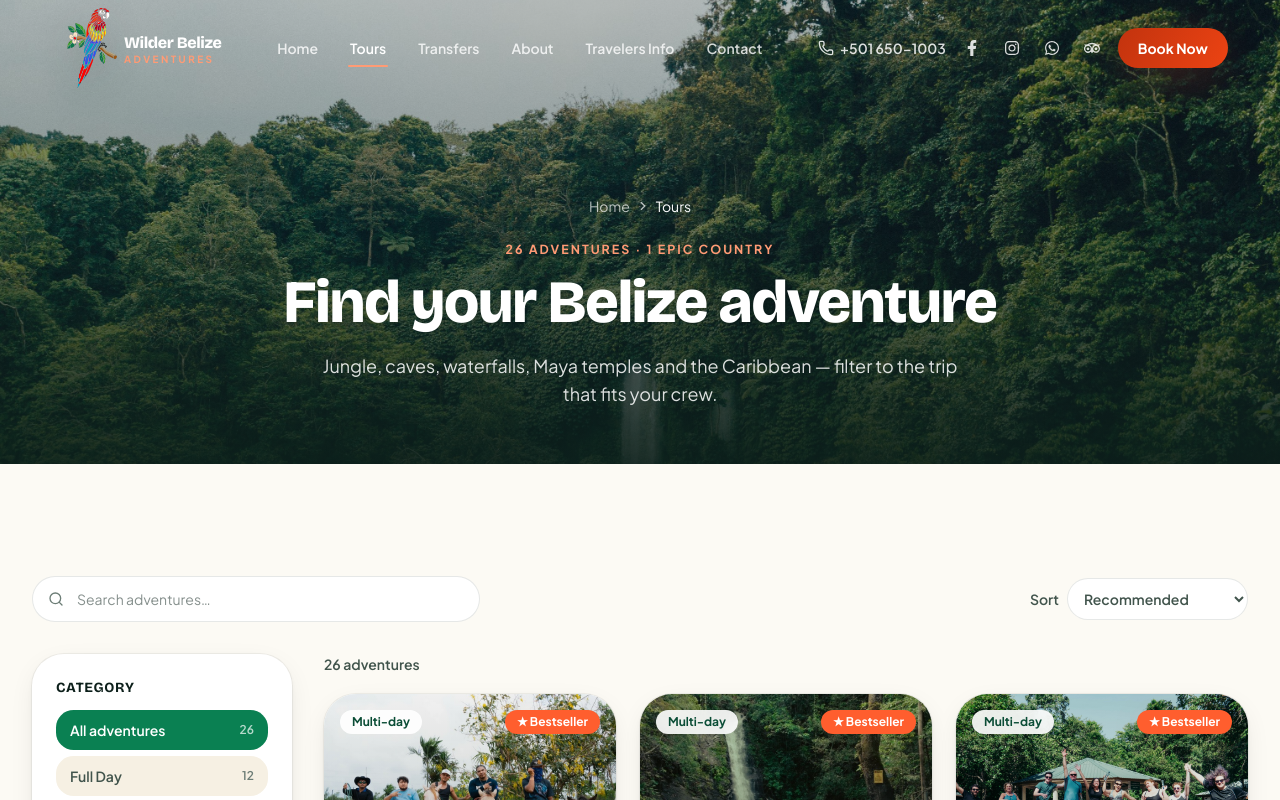
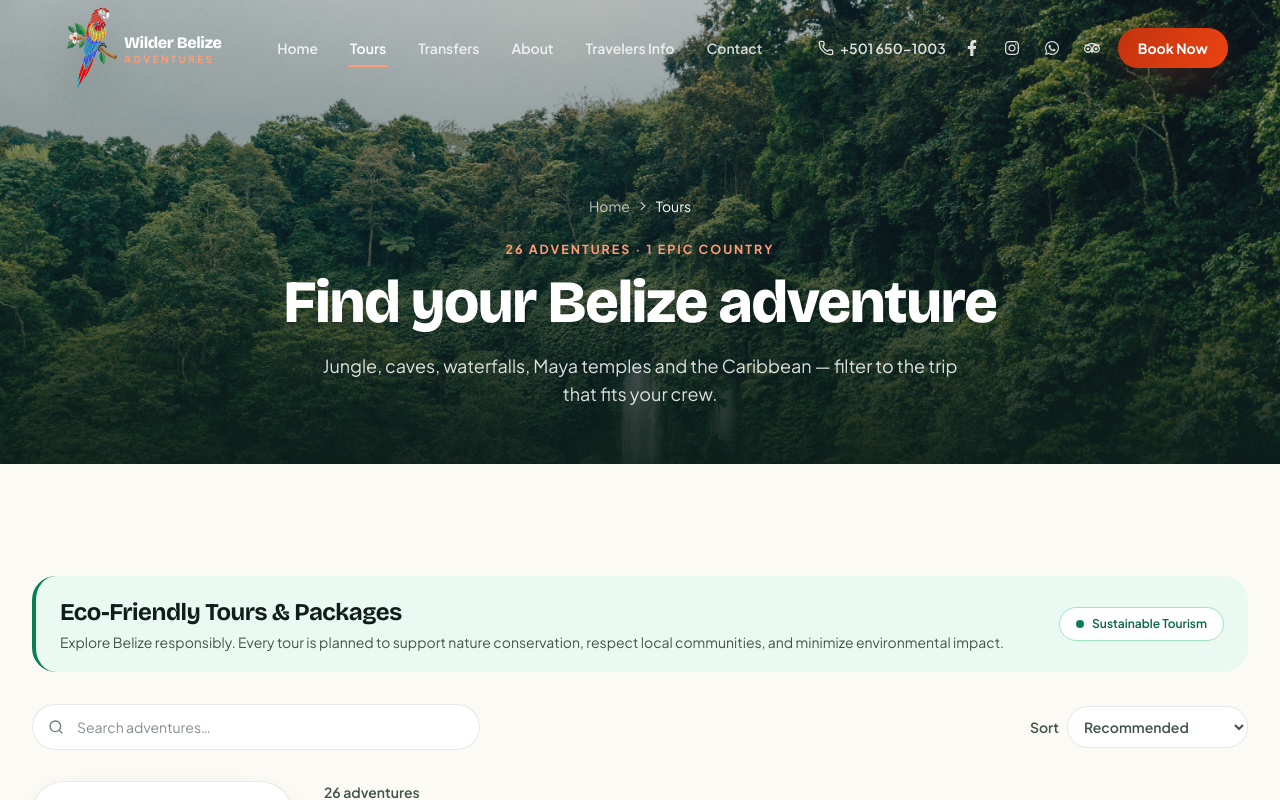
Before and after one commit to Rithvik2324/Wilder-Website, a Next.js app: page /tours in a window 1280 px wide. Shown: the top 800 px of the page. Built offline with nearby package versions, Linux system fonts and the light colour scheme.

Commit message:
changed the video
nothing

update homepage
i

```diff
--- a/src/app/page.tsx
+++ b/src/app/page.tsx
@@ -105,7 +105,7 @@ export default function HomePage() {
                 playsInline
                 controls
               >
-                <source src="/videos/wilder_belize_guide.mp4" type="video/mp4" />
+                <source src="/videos/Wilder Website Cinematic.mp4" type="video/mp4" />
                 Your browser does not support the video tag.
               </video>
             </div>
--- a/src/components/Footer.tsx
+++ b/src/components/Footer.tsx
@@ -15,10 +15,10 @@ export function Footer() {
           <div className="relative">
             <p className="kicker justify-center text-coral-200">Your adventure is waiting</p>
             <h2 className="mx-auto mt-3 max-w-2xl text-3xl text-white md:text-5xl">
-              Ready to roam Belize the wilder way?
+              Ready to explore Belize the wilder way?
             </h2>
             <p className="mx-auto mt-4 max-w-xl text-white/85">
-              Tell us your dates and we&apos;ll craft the kind of day you&apos;ll be talking about for years.
+              Tell us your dates and we&apos;ll craft the kind of day you&apos;ll be talking about for lifetime.
             </p>
             <div className="mt-8 flex flex-wrap justify-center gap-3">
               <Link href="/tours" className="btn btn-white">Browse Adventures <ArrowRight className="h-4 w-4" /></Link>
@@ -46,7 +46,7 @@ export function Footer() {
                 </span>
               </Link>
               <p className="mt-4 max-w-xs text-sm leading-relaxed">
-                A family-run outfitter in Placencia Village taking travelers deep into the real Belize — jungle,
+                Belizian owned tour company in Placencia Village taking travelers deep into the real Belize — jungle,
                 waterfalls, caves, and Maya country.
               </p>
               <div className="mt-5 flex gap-2.5">
--- a/src/components/tours/ToursExplorer.tsx
+++ b/src/components/tours/ToursExplorer.tsx
@@ -159,6 +159,22 @@ export function ToursExplorer({
   return (
     <section className="section">
       <div className="container-page">
+        <div className="mb-8 rounded-2xl border-l-4 border-jungle-600 bg-jungle-50 px-6 py-5">
+          <div className="flex flex-col gap-2 md:flex-row md:items-center md:justify-between">
+            <div>
+              <h2 className="font-display text-2xl font-bold text-ink">
+                Eco-Friendly Tours & Packages
+              </h2>
+              <p className="mt-1 text-sm text-ink-soft">
+                Explore Belize responsibly. Every tour is planned to support nature conservation, respect local communities, and minimize environmental impact.
+              </p>
+            </div>
+            <div className="inline-flex w-fit items-center gap-2 rounded-full border border-jungle-200 bg-white px-4 py-2 text-xs font-semibold text-jungle-700">
+              <span className="h-2 w-2 rounded-full bg-jungle-600" />
+              Sustainable Tourism
+            </div>
+          </div>
+        </div>
         {/* Search + sort bar */}
         <div className="mb-8 flex flex-col gap-3 md:flex-row md:items-center md:justify-between">
           <div className="relative flex-1 md:max-w-md">
--- a/src/data/site.ts
+++ b/src/data/site.ts
@@ -65,7 +65,7 @@ export const site = {
       "detail": "Jungle ATV at Mayan King, the Cockscomb jaguar trails, ATM cave, Tikal across the border in Guatemala. Build a week with us and we handle the logistics."
     },
     {
-      "title": "Guides Who Teach, Not Just Lead",
+      "title": "Guides Who Host and Entertain",
       "detail": "Our team names the birds, reads the tracks, and explains the history, so you leave understanding Belize, not just having seen it."
     }
   ],
```
